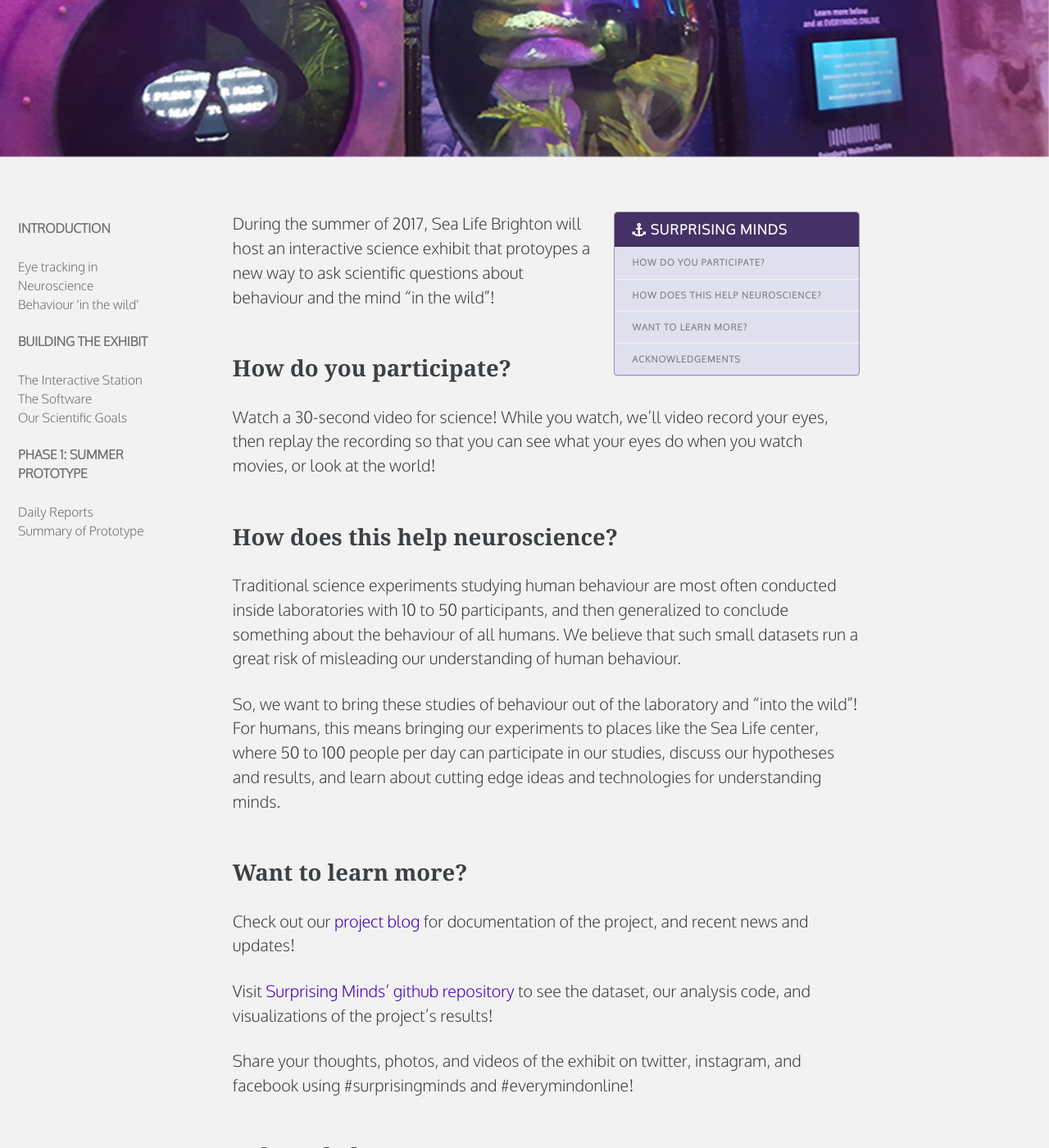
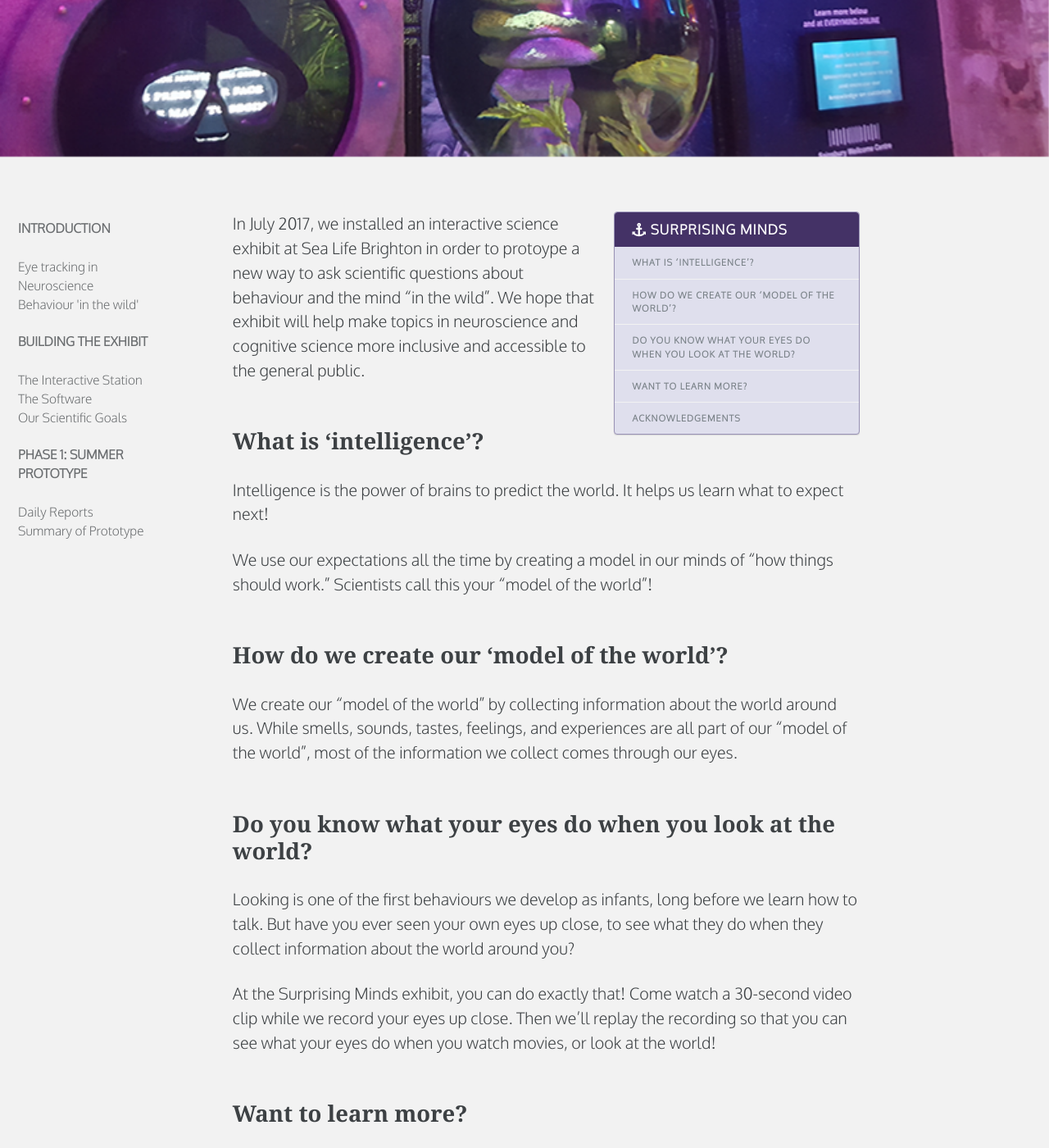
Before and after one commit to everymind/SurprisingMinds, a Jekyll site: the page built from index.md, in a window 1280 px wide and 1400 px high, scrolled down 628 px. Shown: the whole window at 82% size. Built offline with Jekyll 4.4.1, drawn with Linux system fonts in a browser that asks for light colours; some web fonts are replaced.

Commit message:
Update index.md

```diff
--- a/index.md
+++ b/index.md
@@ -24,17 +24,23 @@ gallery:
 
 {% include toc icon="anchor" title="Surprising Minds" %}
 
-During the summer of 2017, Sea Life Brighton will host an interactive science exhibit that protoypes a new way to ask scientific questions about behaviour and the mind "in the wild"!
+In July 2017, we installed an interactive science exhibit at Sea Life Brighton in order to protoype a new way to ask scientific questions about behaviour and the mind "in the wild". We hope that exhibit will help make topics in neuroscience and cognitive science more inclusive and accessible to the general public.
 
-## How do you participate?
+## What is 'intelligence'?
 
-Watch a 30-second video for science! While you watch, we'll video record your eyes, then replay the recording so that you can see what your eyes do when you watch movies, or look at the world!
+Intelligence is the power of brains to predict the world. It helps us learn what to expect next!
 
-## How does this help neuroscience?
+We use our expectations all the time by creating a model in our minds of "how things should work." Scientists call this your "model of the world"!
 
-Traditional science experiments studying human behaviour are most often conducted inside laboratories with 10 to 50 participants, and then generalized to conclude something about the behaviour of all humans. We believe that such small datasets run a great risk of misleading our understanding of human behaviour.
+## How do we create our 'model of the world'?
 
-So, we want to bring these studies of behaviour out of the laboratory and "into the wild"! For humans, this means bringing our experiments to places like the Sea Life center, where 50 to 100 people per day can participate in our studies, discuss our hypotheses and results, and learn about cutting edge ideas and technologies for understanding minds.
+We create our "model of the world" by collecting information about the world around us. While smells, sounds, tastes, feelings, and experiences are all part of our "model of the world", most of the information we collect comes through our eyes.
+
+## Do you know what your eyes do when you look at the world?
+
+Looking is one of the first behaviours we develop as infants, long before we learn how to talk. But have you ever seen your own eyes up close, to see what they do when they collect information about the world around you?
+
+At the Surprising Minds exhibit, you can do exactly that! Come watch a 30-second video clip while we record your eyes up close. Then we'll replay the recording so that you can see what your eyes do when you watch movies, or look at the world!
 
 ## Want to learn more?
 
```
